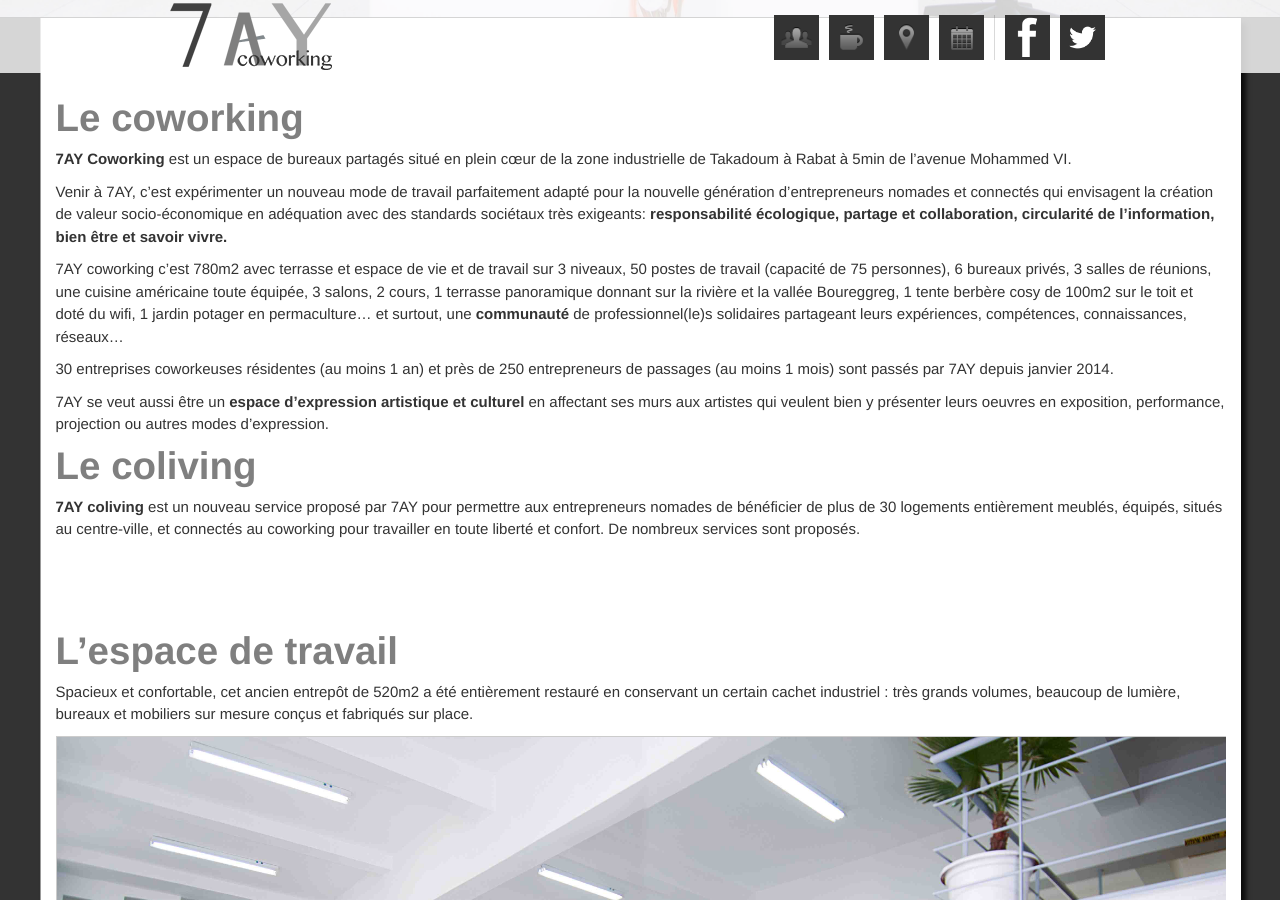
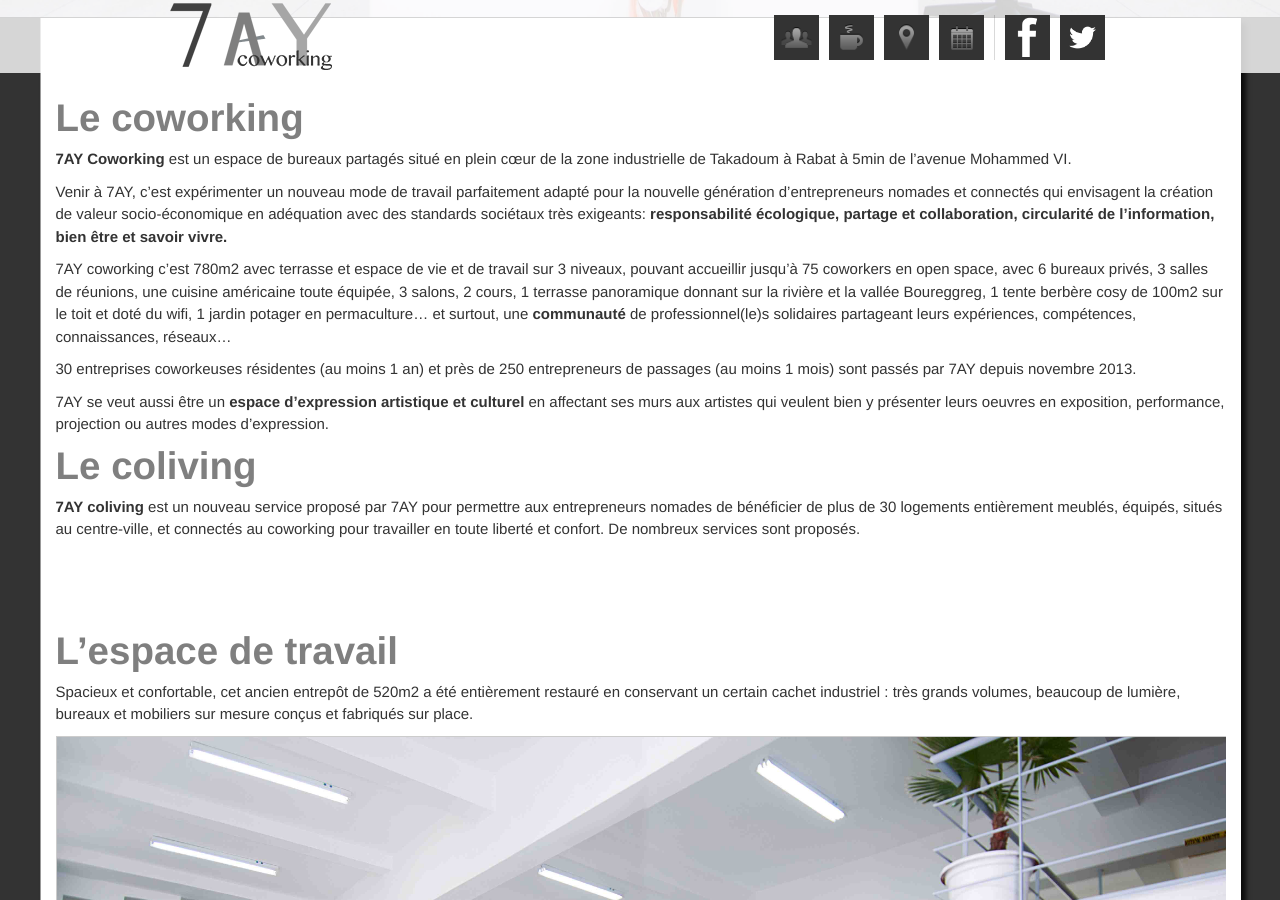
Before and after one commit to 7ay/7ay.github.io, a Jekyll site: the page built from index.md, in a window 1280 px wide and 900 px high, scrolled down 728 px. Built offline with Jekyll 4.4.1, drawn with Linux system fonts in a browser that asks for light colours.

Commit message:
Update coworking.md

```diff
--- a/_includes/coworking.md
+++ b/_includes/coworking.md
@@ -4,9 +4,9 @@ __7AY Coworking__ est un espace de bureaux partagés situé en plein cœur de la
 
 Venir à 7AY, c'est expérimenter un nouveau mode de travail parfaitement adapté pour la nouvelle génération d’entrepreneurs nomades et connectés  qui envisagent la création de valeur socio-économique en adéquation avec des standards sociétaux très exigeants: __responsabilité écologique, partage et collaboration, circularité de l’information, bien être et savoir vivre.__
 
-7AY coworking c'est 780m2 avec terrasse et espace de vie et de travail sur 3 niveaux, 50 postes de travail (capacité de 75 personnes), 6 bureaux privés, 3 salles de réunions, une cuisine américaine toute équipée, 3 salons, 2 cours, 1 terrasse panoramique donnant sur la rivière et la vallée Boureggreg, 1 tente berbère cosy de 100m2 sur le toit et doté du wifi, 1 jardin potager en permaculture... et surtout, une __communauté__ de professionnel(le)s solidaires partageant leurs expériences, compétences, connaissances, réseaux...
+7AY coworking c'est 780m2 avec terrasse et espace de vie et de travail sur 3 niveaux, pouvant accueillir jusqu'à 75 coworkers en open space, avec 6 bureaux privés, 3 salles de réunions, une cuisine américaine toute équipée, 3 salons, 2 cours, 1 terrasse panoramique donnant sur la rivière et la vallée Boureggreg, 1 tente berbère cosy de 100m2 sur le toit et doté du wifi, 1 jardin potager en permaculture... et surtout, une __communauté__ de professionnel(le)s solidaires partageant leurs expériences, compétences, connaissances, réseaux...
 
-30 entreprises coworkeuses résidentes (au moins 1 an) et près de 250 entrepreneurs de passages (au moins 1 mois) sont passés par 7AY depuis janvier 2014.
+30 entreprises coworkeuses résidentes (au moins 1 an) et près de 250 entrepreneurs de passages (au moins 1 mois) sont passés par 7AY depuis novembre 2013.
 
 7AY se veut aussi être un __espace d'expression artistique et culturel__ en affectant ses murs aux artistes qui veulent bien y présenter leurs oeuvres en exposition, performance, projection ou autres modes d'expression.
 
```
